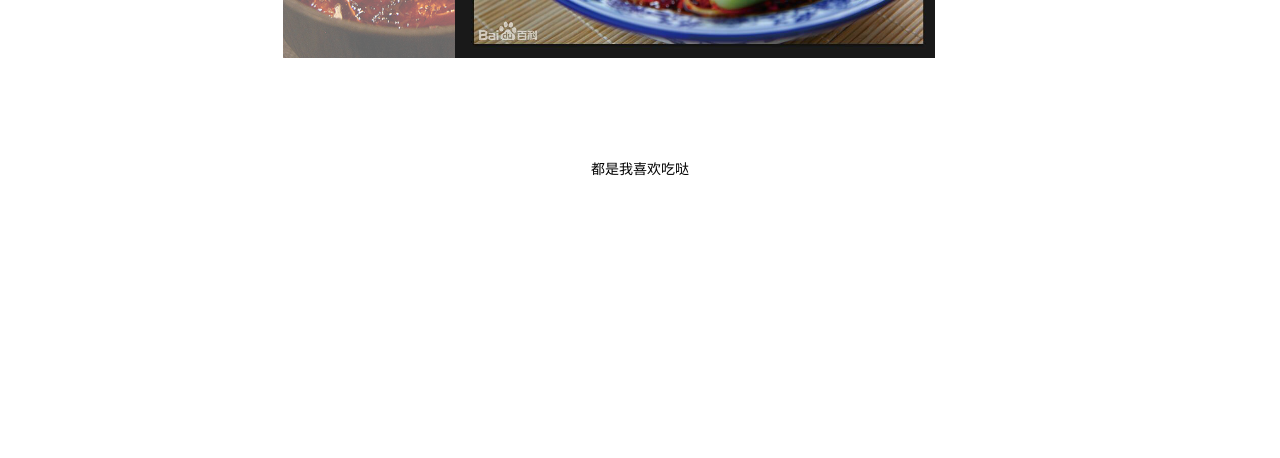
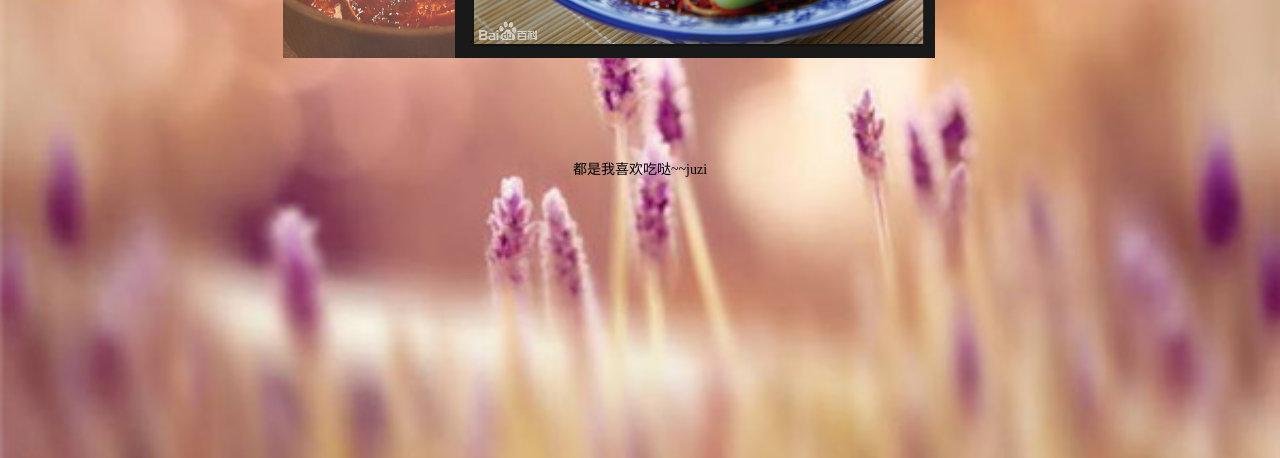
Before and after one commit to xiaoxiaojuzi0201/xiaoxiaojuzi0201.github.io, a plain HTML site: page index.html in a window 1280 px wide. Shown: the part 342-800 px from the top of the page. Drawn offline with Linux system fonts and the light colour scheme.

Commit message:
change image

```diff
--- a/index.html
+++ b/index.html
@@ -2,7 +2,7 @@
 <html xmlns="http://www.w3.org/1999/xhtml">
 <head>
 <meta http-equiv="Content-Type" content="text/html; charset=utf-8" />
-<title>JS旋转木马图片轮播代码</title>
+<title>大爱之物</title>
 
 <style type="text/css">
 body,ul,li,div{margin:0;padding:0;}
@@ -148,7 +148,7 @@ function getByClass(oParent,sClass)
 	</ul>
 </div>
 <div style="text-align:center;margin:50px 0; font:normal 14px/24px 'MicroSoft YaHei';">
-<p>都是我喜欢吃哒</p>
+<p>都是我喜欢吃哒~~juzi</p>
 </div>
 </body>
 </html>
```
Also changed, not shown: image/f9.jpg (added).
